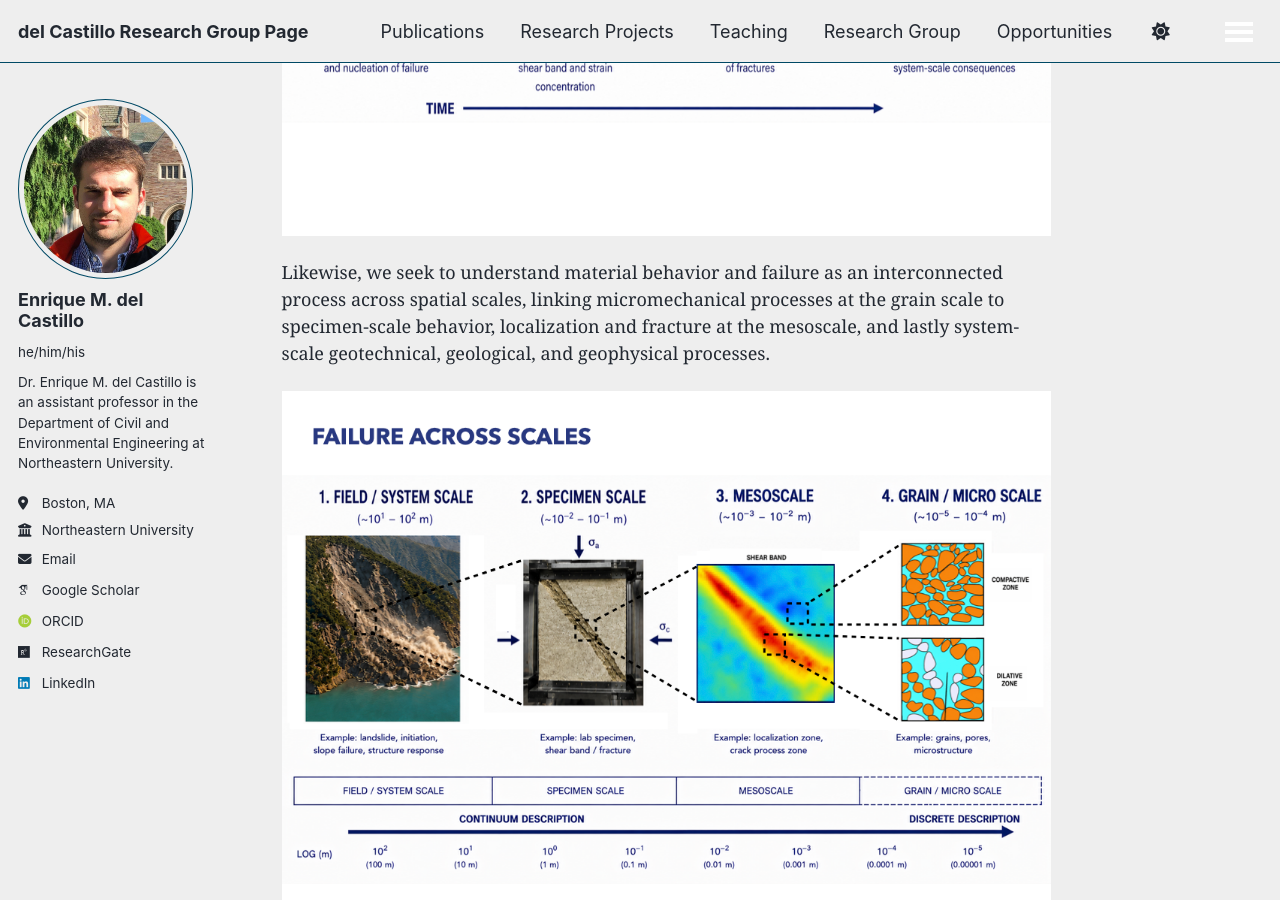
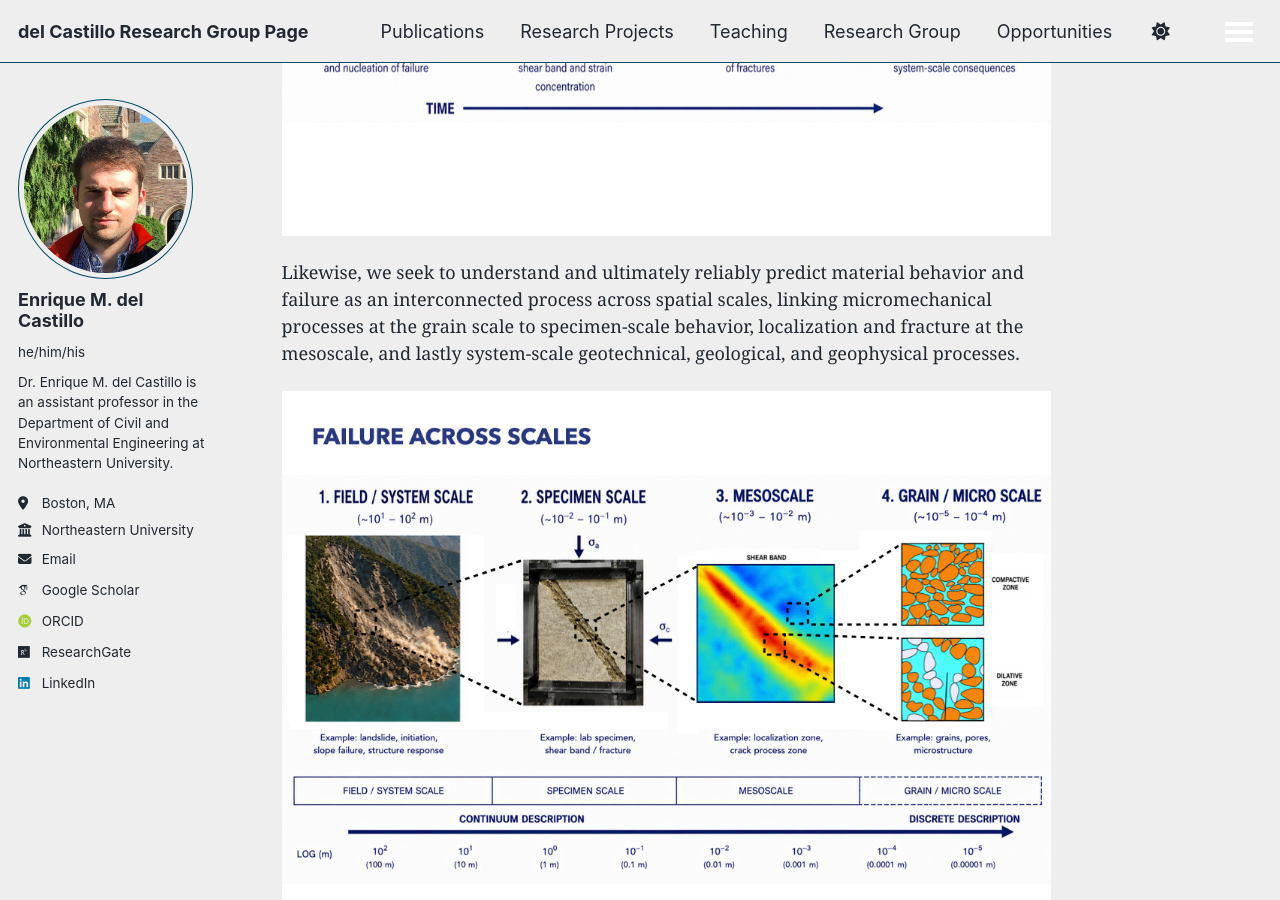
Before and after one commit to emdc19/emdcwebsite, a Jekyll site: the page built from _pages/about.md, in a window 1280 px wide and 900 px high, scrolled down 2649 px. Built offline with Jekyll 4.4.1, drawn with Linux system fonts in a browser that asks for light colours; some web fonts are replaced; a script that is not in the unit is left out.

Commit message:
Update about.md

```diff
--- a/_pages/about.md
+++ b/_pages/about.md
@@ -10,7 +10,7 @@ redirect_from:
 ![Lab logo]({{ base_path }}/images/lablogoTrans.png)
 
 Welcome to the **del Castillo Research Group** at **Northeastern University**, led by Dr. Enrique M. del Castillo. Our objective as a research group is to further
-fundamental understanding of the mechanics and physics governing **complex materials**, **geosystems**, and harnessing this knowledge for solving engineering and geophysical challenges in relation to the built environment.
+fundamental understanding of the mechanics and physics governing **complex materials** and **geosystems**, and harnessing this knowledge for solving engineering and geophysical challenges in relation to the built environment.
 
 From a methodology standpoint, in addition to developing computational methods, we use simulation and experimentation to probe and
 improve mechanistic theory, and to create **computational digital twins** of geomaterials and earth structures. We utilize the computational resources from Northeastern's **Explorer cluster**, located in the Massachusetts Green High Performance Computing Center (MGHPCC) and also steward the new **Geotechnical and Sustainable Materials Laboratory** space at Northeastern University, which will include modern material testing and geotechnical equipment, as well as high-velocity optical imaging for DIC analysis.
@@ -47,7 +47,7 @@ Put together, these areas of study help us understand the performance and, criti
 
 ![Research framework1]({{ base_path }}/images/stages2.png)
 
-Likewise, we seek to understand material behavior and failure as an interconnected process across spatial scales, linking micromechanical processes at the grain scale to specimen-scale behavior, localization and fracture at the mesoscale, and lastly system-scale geotechnical, geological, and geophysical processes.
+Likewise, we seek to understand and ultimately reliably predict material behavior and failure as an interconnected process across spatial scales, linking micromechanical processes at the grain scale to specimen-scale behavior, localization and fracture at the mesoscale, and lastly system-scale geotechnical, geological, and geophysical processes.
 
 ![Research framework2]({{ base_path }}/images/scale2.png)
 
```
